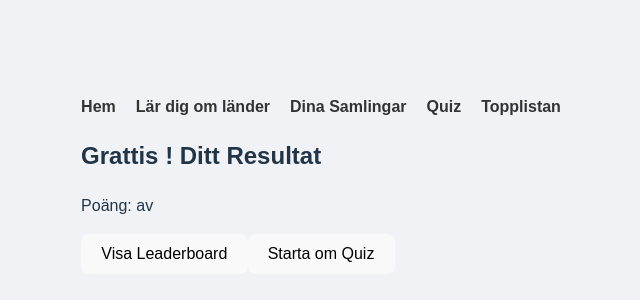
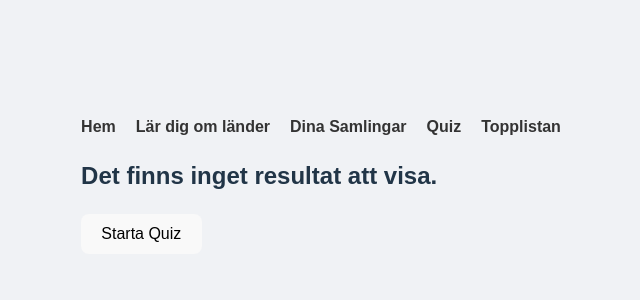
Before and after one commit to jenniferjoyce94/Country-Explorer, a React (Vite) app: page /showScore in a window 1280 px wide. Shown: the part 216-516 px from the top of the page, without its empty margins (319-959 px from the left). Built offline with nearby package versions, Linux system fonts and the light colour scheme.

Commit message:
Fixed the showScore and made sure the get player get the right answers.

```diff
--- a/src/Components/QuizGame.jsx
+++ b/src/Components/QuizGame.jsx
@@ -2,7 +2,6 @@ import Navbar from "./Navbar";
 import { useSelector, useDispatch } from "react-redux";
 import { useState, useEffect } from "react";
 import { useLocation, useNavigate, Link } from "react-router-dom";
-import { use } from "react";
 import { selectCountries, fetchCountries } from "../redux/CountriesSlice";
 const totalQuestions = 15;
 
@@ -15,6 +14,7 @@ function QuizGame() {
   const countries = useSelector(selectCountries);
   const status = useSelector((state) => state.countries.status);
   const error = useSelector((state) => state.countries.error);
+
   const [userAnswers, setUserAnswers] = useState([]);
   const [score, setScore] = useState(0);
   const [showScore, setShowScore] = useState(false);
@@ -43,7 +43,14 @@ function QuizGame() {
   const currentCountry = questions[currentQuestion];
 
   const saveLocalStorage = (Payload) => {
-    localStorage.setItem("quizData", JSON.stringify(Payload));
+    try {
+      const key = "quizResults";
+      const existing = JSON.parse(localStorage.getItem(key)) || [];
+      existing.push(Payload);
+      localStorage.setItem(key, JSON.stringify(existing));
+    } catch (error) {
+      console.error("Error saving to localStorage", error);
+    }
   };
 
   function shuffle(array) {
--- a/src/Components/ShowScore.jsx
+++ b/src/Components/ShowScore.jsx
@@ -1,10 +1,23 @@
 import { useState } from "react";
-import { useNavigate } from "react-router-dom";
+import { useNavigate, useLocation } from "react-router-dom";
 import Navbar from "./Navbar";
 
-function ShowScore({ score, totalQuestions, userName }) {
+function ShowScore() {
   const navigate = useNavigate();
+  const { state } = useLocation();
+  const { score, totalQuestions, userName } = state || {};
 
+  if (!state) {
+    return (
+      <div>
+        <Navbar />
+        <h2>Det finns inget resultat att visa.</h2>
+        <button onClick={() => navigate("/quizstart", { replace: true })}>
+          Starta Quiz
+        </button>
+      </div>
+    );
+  }
   return (
     <div>
       <Navbar />
```
